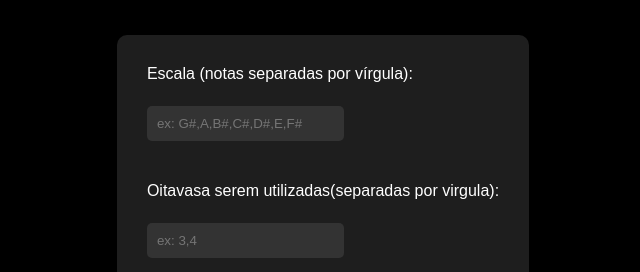
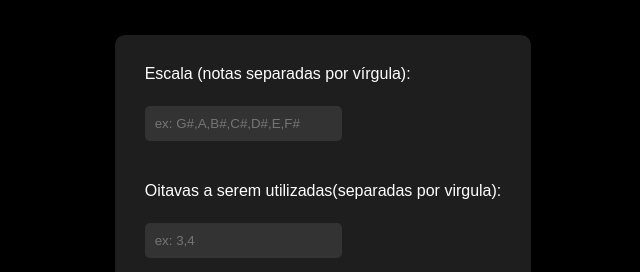
Before and after one commit to Amatsukan/MIDI-Generator, a website: page index.html in a window 1280 px wide. Shown: the top 272 px of the page, 317-957 px from the left. Drawn offline with Linux system fonts and the light colour scheme.

Commit message:
Update index.html

```diff
--- a/index.html
+++ b/index.html
@@ -13,7 +13,7 @@
         <label for="scale">Escala (notas separadas por vírgula):</label><br>
         <input type="text" id="scale" name="scale" placeholder="ex: G#,A,B#,C#,D#,E,F#"><br><br>
 
-        <label for="octaves">Oitavasa serem utilizadas(separadas por virgula):</label><br>
+        <label for="octaves">Oitavas a serem utilizadas(separadas por virgula):</label><br>
         <input type="text" id="octaves" name="octaves" placeholder="ex: 3,4"><br><br>
 
         <label for="bpm">BPM:</label><br>
```
